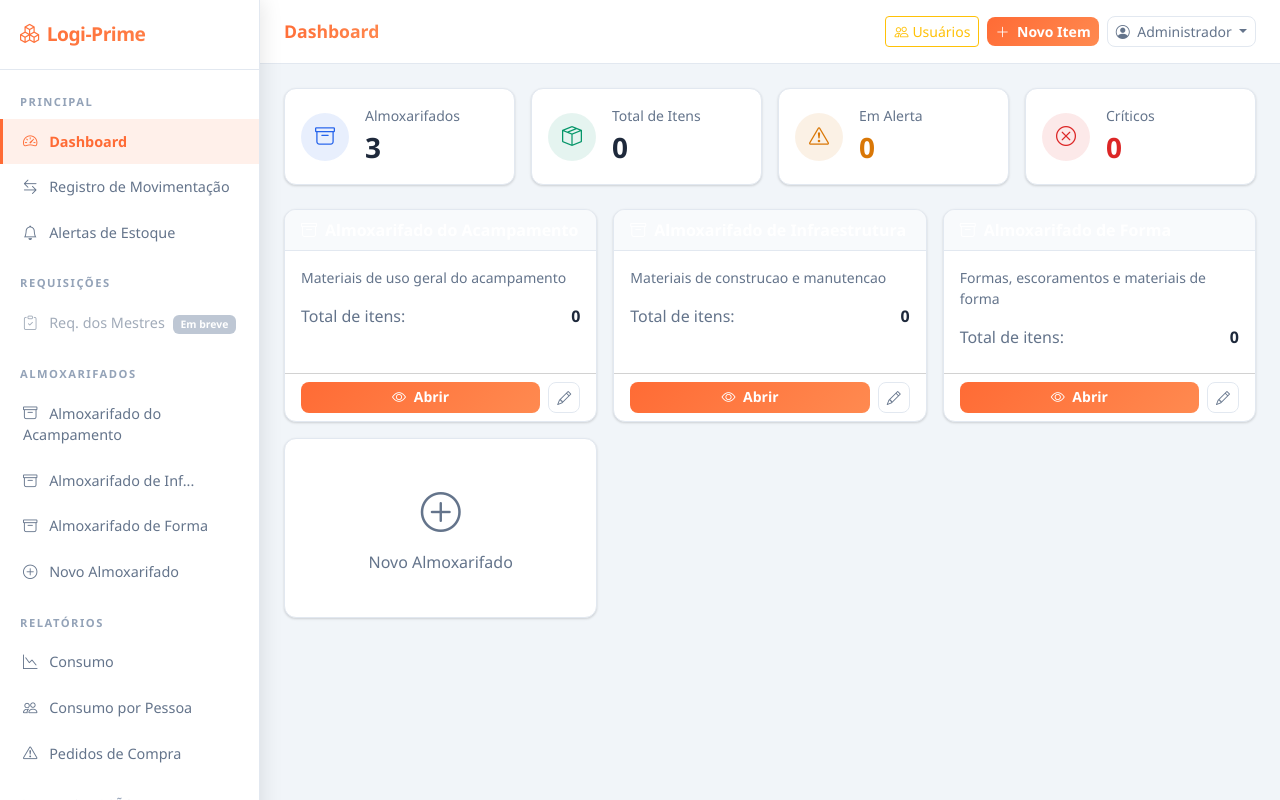
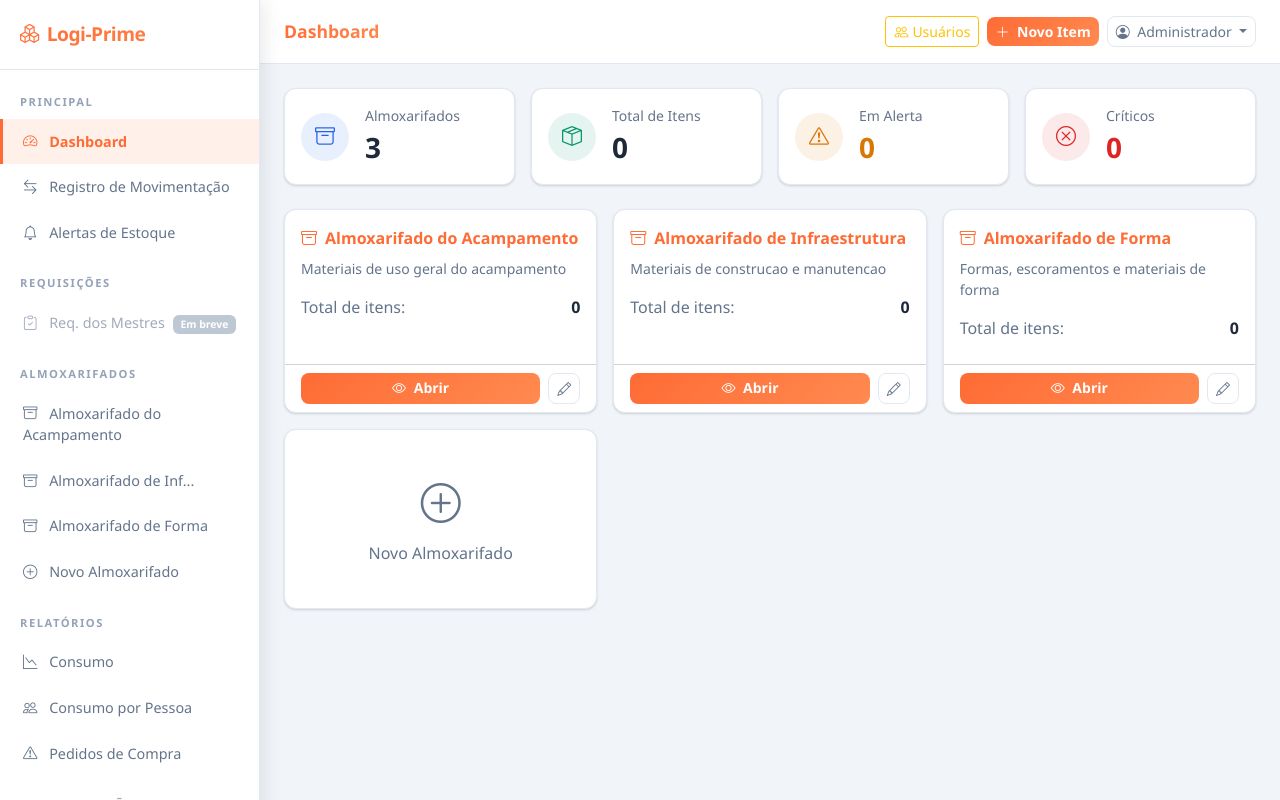
Before and after one commit to rickgouveia456-cmd/gerenciador-de-estoque, a Flask app: page / in a window 1280 px wide. Run offline with Flask 3, Linux system fonts and the light colour scheme; a user stored in the database is signed in; data comes from the database, SQL or seed files in the repository; data that the repository does not hold is empty.

Commit message:
corrige nome almoxarifado visivel no dashboard

```diff
--- a/templates/index.html
+++ b/templates/index.html
@@ -114,10 +114,10 @@
     {% for alm in almoxarifados %}
     <div class="col-md-4">
         <div class="card card-stat h-100">
-            <div class="card-header fw-bold" style="background:var(--accent);color:#fff">
-                <i class="bi bi-archive me-2"></i>{{ alm.nome }}
-            </div>
             <div class="card-body">
+                <div class="fw-bold mb-2" style="color:var(--accent);font-size:1rem">
+                    <i class="bi bi-archive me-2"></i>{{ alm.nome }}
+                </div>
                 <p class="text-muted small">{{ alm.descricao }}</p>
                 <div class="d-flex justify-content-between mb-2">
                     <span class="text-muted">Total de itens:</span>
```
